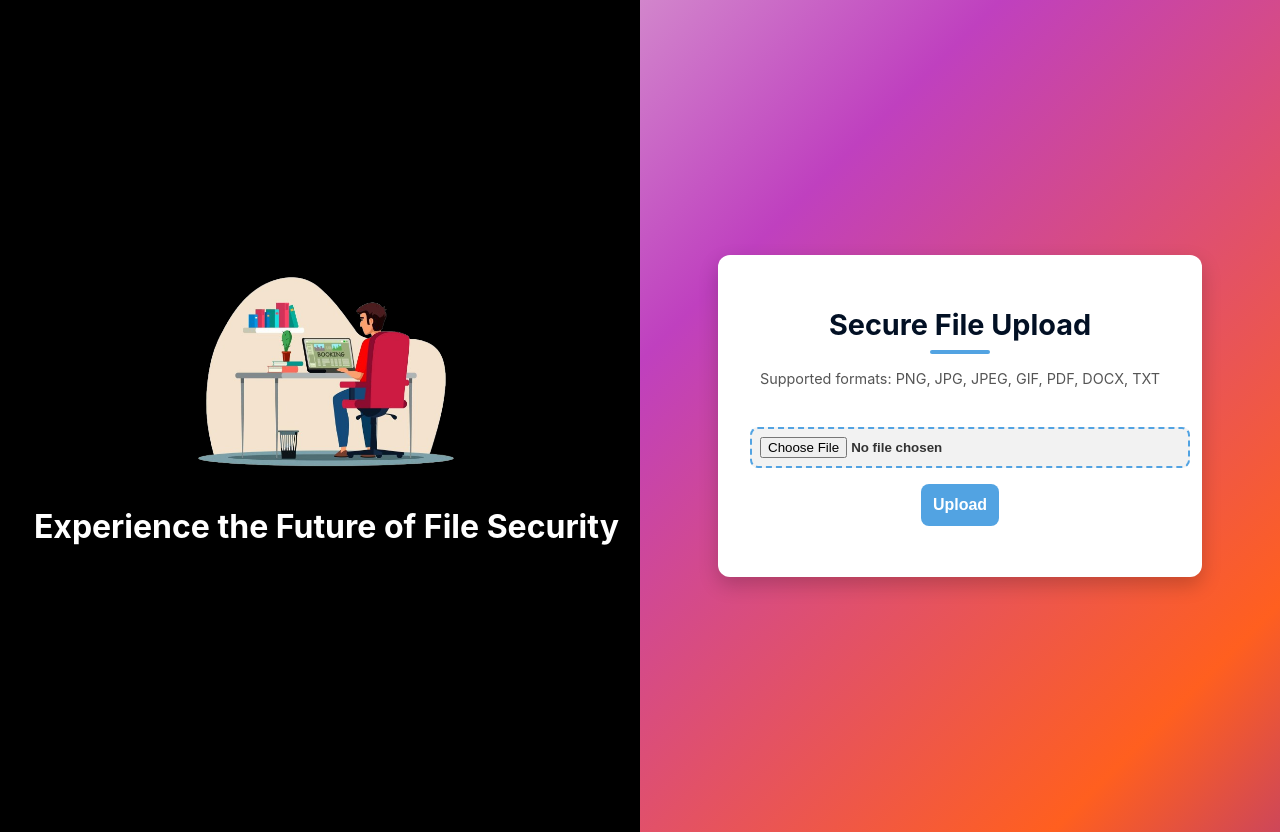
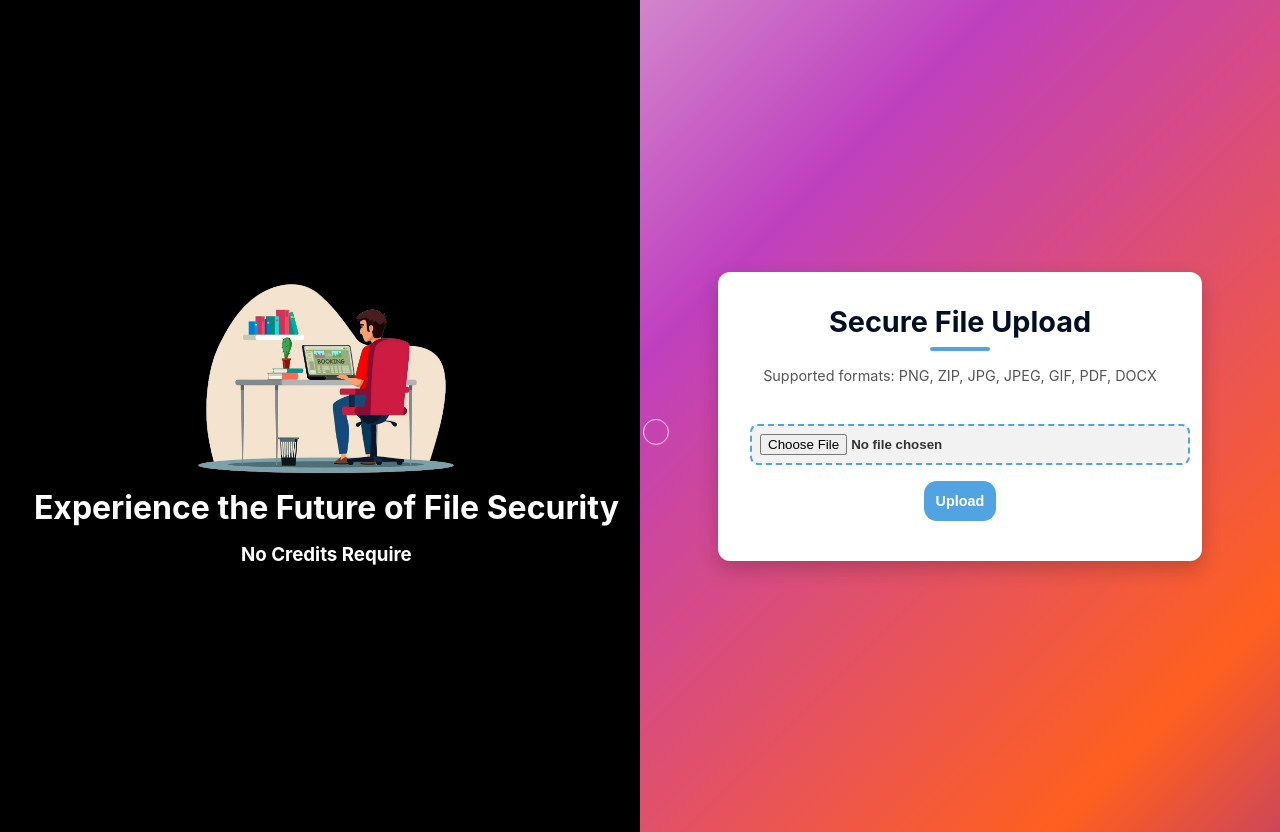
Before and after one commit to DoodleDazzle/CSRealObject, a Flask app: page /secure_upload in a window 1280 px wide. Run offline with Flask 3, Linux system fonts and the light colour scheme; a user stored in the database is signed in.

Commit message:
Update secure_upload.html

```diff
--- a/templates/secure_upload.html
+++ b/templates/secure_upload.html
@@ -5,6 +5,11 @@
     <meta name="viewport" content="width=device-width, initial-scale=1.0">
     <title>Secure File Upload</title>
     <style>
+        * {
+            margin: 0;
+            padding: 0;
+            user-select: none;  /* Prevents text/image selection */
+        }
         body {
             font-family: "SF Pro Text", "SF Pro Icons", "Helvetica Neue", Helvetica, Arial, sans-serif;
             background-color: #000000; /* Black background for left side */
@@ -15,6 +20,9 @@
             margin: 0;
             padding: 1rem;
             position: relative;
+            color: #000;
+            min-height: 100vh;
+            overflow-x: hidden;
         }
 
         /* Left side of the split screen (black background) */
@@ -55,6 +63,7 @@
             justify-content: center;
             align-items: center;
         }
+
         @keyframes gradientAnimation {
             0% {
                 background-position: 0% 50%;
@@ -109,62 +118,103 @@
             background-color: rgba(0, 0, 0, 0.05);
             color: #333333;
             font-weight: bold;
-            text-align: center;
-            cursor: pointer;
+           text-align:center;
+           cursor:pointer;
         }
 
         button {
-            background-color: #52A3E2;
-            color: #ffffff;
-            font-weight: bold;
-            padding: 0.75rem;
-            border: none;
-            border-radius: 8px;
-            font-size: 1rem;
-            cursor: pointer;
-            transition: background-color 0.3s ease;
+           background-color:#52A3E2;
+           color:#ffffff;
+           font-weight:bold;
+           padding:.75rem;
+           border:none;
+           border-radius:.8rem;
+           font-size:.9rem;
+           cursor:pointer;
+           transition:.3s ease;
        }
 
        button:hover {
-            background-color: #0056b3;
+           background-color:#0056b3;
        }
 
        #message {
-            margin-top: 1.2rem;
-            color: #28a745;
-            font-weight: bold;
+           margin-top:.5rem;
+           color:#28a745;
+           font-weight:bold;
        }
 
        .alert {
-            color: #dc3545;
-            margin-top: 1.2rem;
-            font-weight: bold;
+           color:#dc3545;
+           margin-top:.5rem;
+           font-weight:bold;
        }
 
        .progress-container {
-            width: 100%;
-            height: 20px;
-            background-color: #e0e0e0;
-            border-radius: 25px;
-            margin: 1rem auto;
-            overflow: hidden;
-            display: none;
+           width :100%;
+           height :20px;
+           background-color:#e0e0e0;
+           border-radius :25px;
+           margin :1rem auto;
+           overflow:hidden;
+           display:none;
        }
 
        .progress-bar {
-            width: 0%;
-            height: 100%;
-            background: linear-gradient(135deg, #FF5733, #EDEADE, #BF40BF, #FF5F1F, #6082B6, #3F00FF); /* Gradient effect */
-            border-radius: 25px;
-            transition: width 0.5s ease-in-out;
+           width :0%;
+           height :100%;
+           background :linear-gradient(135deg,#FF5733,#EDEADE,#BF40BF,#FF5F1F,#6082B6,#3F00FF); /* Gradient effect */
+           border-radius :25px;
+           transition :width .5s ease-in-out;
        }
 
        /* Additional styles for the text on the left-side (black side) */
        .left-side h2 {
-            font-size: 2rem;
-            color: white;
-            font-weight: bold;
-            text-align: center;
+          font-size :2rem;
+          color:white;
+          font-weight:bold;
+          text-align:center
+          margin-bottom: 1rem;
+       }
+       .left-side h3 {
+    margin-top: 1rem; /* Optional: Adjust this value for more spacing */
+}
+
+       .cursor {
+          display:block;
+          width :30px;
+          height :30px;
+          position:absolute;
+          top :50%;
+          left :50%;
+          transform :translate(-50%);
+          border-radius :50%;
+          background :transparent;
+          pointer-events:none;
+          z-index :111;
+          border :1px solid #fff;
+          transition :all .2s ease-out;
+          animation :moveCursor1 .5s infinite alternate;
+      }
+
+      .expand {
+         background :transparent;
+         animation :moveCursor2 .5s forwards;
+         border :1px solid yellow;
+      }
+
+      @keyframes moveCursor1 {
+         from { transform :scale(1); }
+
+         to { transform :scale(.8); }
+      }
+
+      @keyframes moveCursor2 {
+         0% { transform :scale(1); }
+
+         50% { transform :scale(2.5); }
+
+         100% { transform :scale(1); opacity :0;}
       }
     </style>
 </head>
@@ -172,11 +222,14 @@
     <div class="left-side">
         <img src="static/images/05.png" alt="Security Icon" class="vector-icon">
         <h2>Experience the Future of File Security</h2>
+        <h3>No Credits Require</h3>
     </div> <!-- Left black side -->
     <div class="right-side">
         <div class="container">
              <h1>Secure File Upload</h1>
-            <div class="formats">Supported formats: PNG, JPG, JPEG, GIF, PDF, DOCX, TXT</div>
+             <div class="formats">Supported formats:
+                 PNG, ZIP, JPG, JPEG, GIF, PDF, DOCX
+             </div>
              <form id="uploadForm" enctype="multipart/form-data">
                  <input type="file" id="file" name="file" required>
                  <button type="submit">Upload</button>
@@ -188,6 +241,9 @@
              <div id="alert" class="alert"></div>
          </div>
      </div> <!-- Right gradient side with the form -->
+
+     <!-- Custom Cursor -->
+     <div class="cursor"></div>
 
     <script>
         const form = document.getElementById('uploadForm');
@@ -214,35 +270,51 @@
              progressContainer.style.display = 'block';
 
              let progress = 0;
+
              const interval = setInterval(() => {
                  if (progress < 100) {
                      progress += 1;
+
                      progressBar.style.width = `${progress}%`;
                  } else {
                      clearInterval(interval);
                  }
-            }, 50);
+             },50);
 
              try {
                  const response = await fetch('/secure_upload', {
-                    method: 'POST',
-                    body: formData,
-                    credentials: 'same-origin'
+                     method:'POST',
+                     body :formData,
+                     credentials :'same-origin'
                  });
 
                  const result = await response.json();
 
                  if (response.ok) {
                      message.textContent = result.message || 'File uploaded successfully!';
-                    progressBar.style.width = '100%';
+                     progressBar.style.width ='100%';
                  } else {
                      throw new Error(result.error || 'Upload failed.');
                  }
              } catch (error) {
                  alertBox.textContent = error.message || 'Error uploading file. Please try again.';
-                progressContainer.style.display = 'none';
+                 progressContainer.style.display ='none';
                  clearInterval(interval);
              }
+         });
+
+         // Custom Cursor Logic
+         const cursor = document.querySelector('.cursor');
+
+         document.addEventListener('mousemove', e => {
+              cursor.setAttribute("style", "top:" + (e.pageY -10) + "px;" + "left:" + (e.pageX -10) + "px;");
+         });
+
+         document.addEventListener('click', e => {
+              cursor.classList.add("expand");
+              setTimeout(() => {
+                  cursor.classList.remove("expand");
+              },500);
          });
      </script>
 </body>
```
Lines whose indentation alone changed are shown as unchanged.
